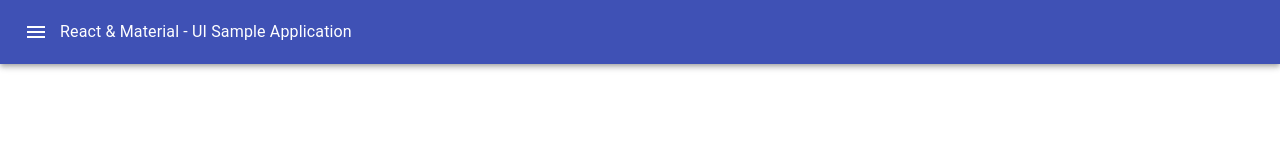
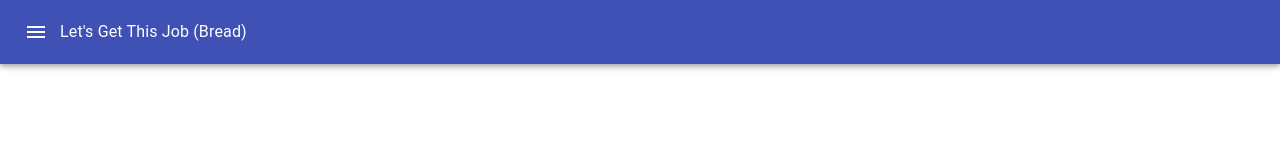
Before and after one commit to Nathan827x/RoadMap, a React (Create React App) app: page / in a window 1280 px wide. Shown: the top 160 px of the page. Built offline with nearby package versions, Linux system fonts and the light colour scheme.

Commit message:
Changed the title. For now this is done. Next I am going to work on the landing page

```diff
--- a/src/components/navbar/navbar.js
+++ b/src/components/navbar/navbar.js
@@ -11,7 +11,7 @@ const NavBar = () => (
           <MenuIcon />
         </IconButton>
         <Typography varient="title" color="inherit">
-          React & Material - UI Sample Application
+          Let's Get This Job (Bread)
         </Typography>
       </Toolbar>
     </AppBar>
```
